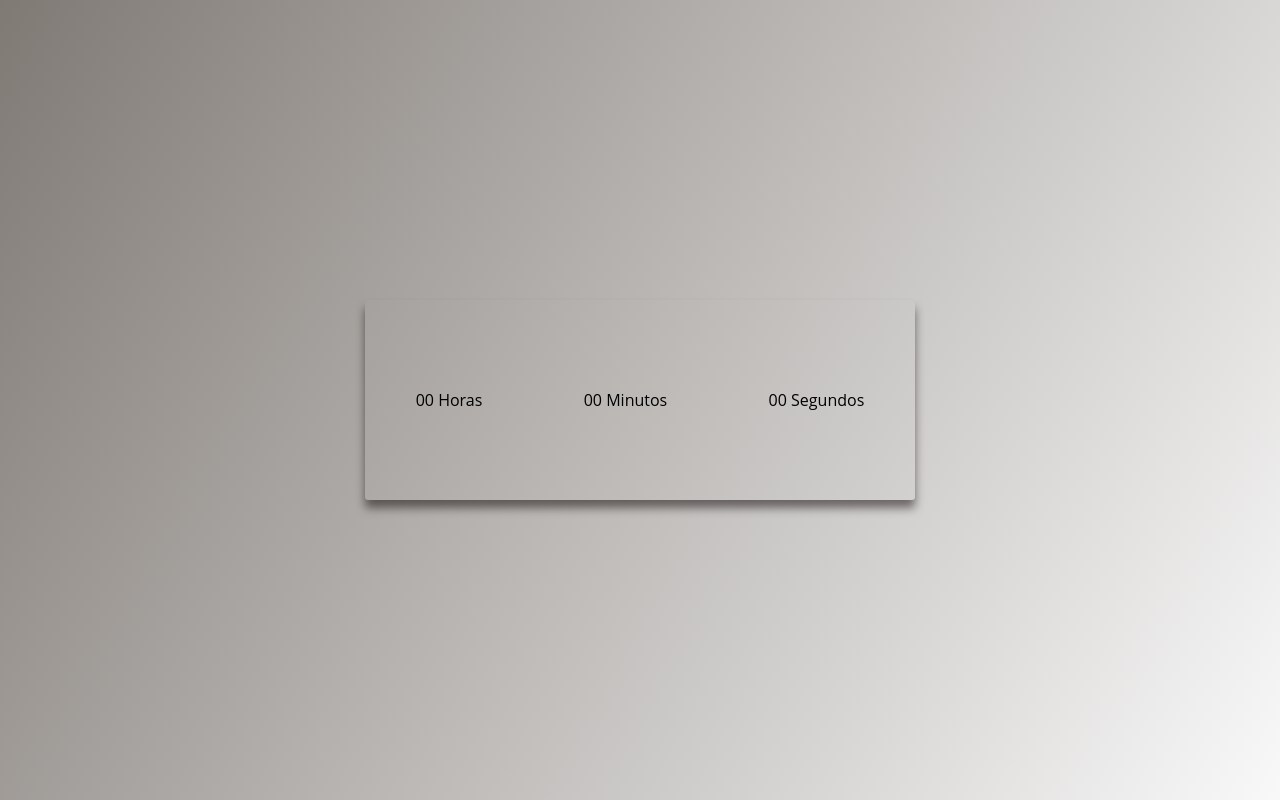
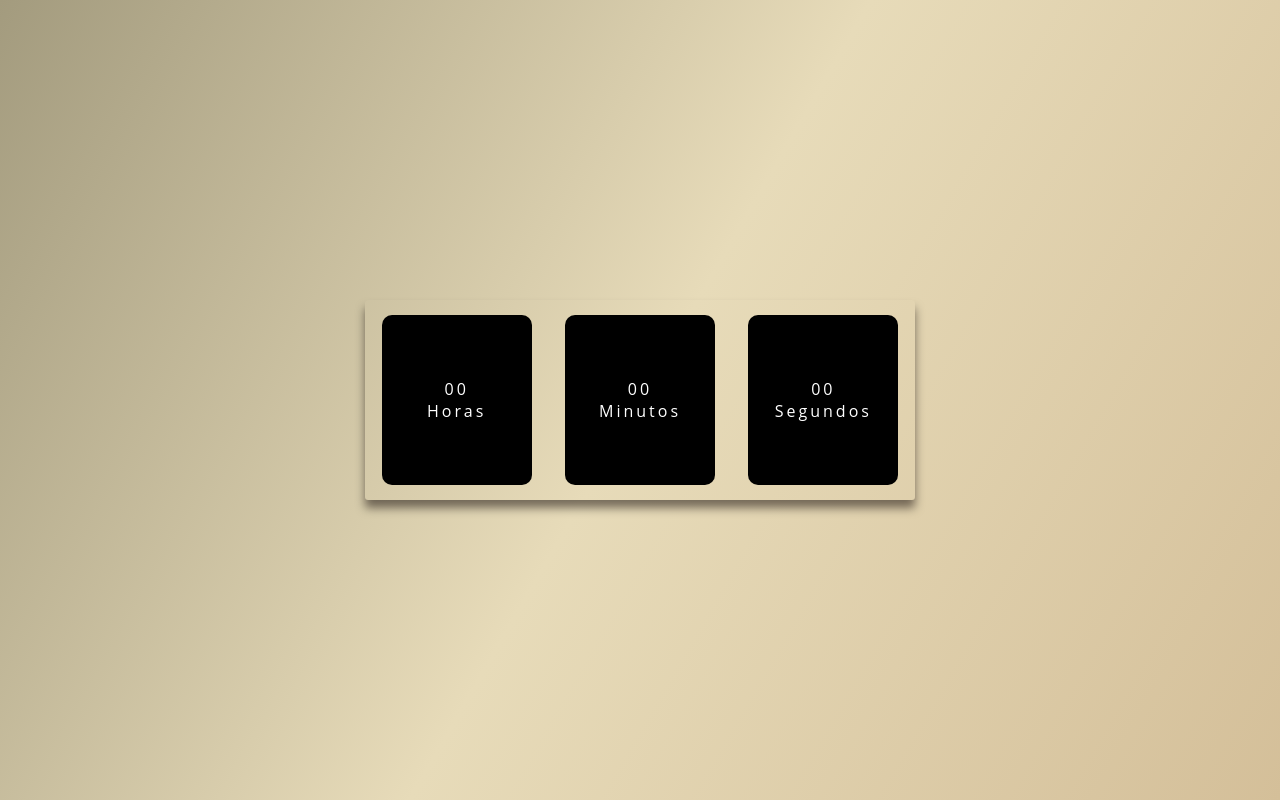
Before and after one commit to ldcmartins/relogio, a plain HTML site: page index.html in a window 1280 px wide. Drawn offline with Linux system fonts and the light colour scheme.

Commit message:
relogio-div

```diff
--- a/assets/css/style.css
+++ b/assets/css/style.css
@@ -6,7 +6,7 @@
 
 body {
     height: 100vh;
-    background: linear-gradient(120deg, #69625cd8, hsla(0, 0%, 97%, 0.847));
+    background: linear-gradient(120deg, #a39b7e, #e7dbb9, #d4bf99);
     display: flex;
     align-items: center;
     justify-content: center;
@@ -25,3 +25,17 @@ body {
     border-radius: 3px;
     box-shadow: 0px 8px 10px rgba(10, 0, 0, 0.5);
 }
+
+.relogio div {
+    height: 170px;
+    width: 150px;
+    display: flex;
+    flex-direction: column;
+    align-items: center;
+    justify-content: center;
+    color: #fff;
+    background: black;
+    box-shadow: 5px 5px 15px rgba (0, 0, 0, 0.7);
+    border-radius: 10px;
+    letter-spacing: 3px;
+}
--- a/assets/js/script.js
+++ b/assets/js/script.js
@@ -0,0 +1,3 @@
+const horas = document.getElementById('horas');
+const minutos = document.getElementById('minutos');
+const segundos = document.getElementById('segundos');
--- a/index.html
+++ b/index.html
@@ -26,6 +26,8 @@
                 <span class="tempo">Segundos</span>
 
             </div>
+
+            <script src="./assets/js/script.js"></script>
 </body>
 
 </html>
```
